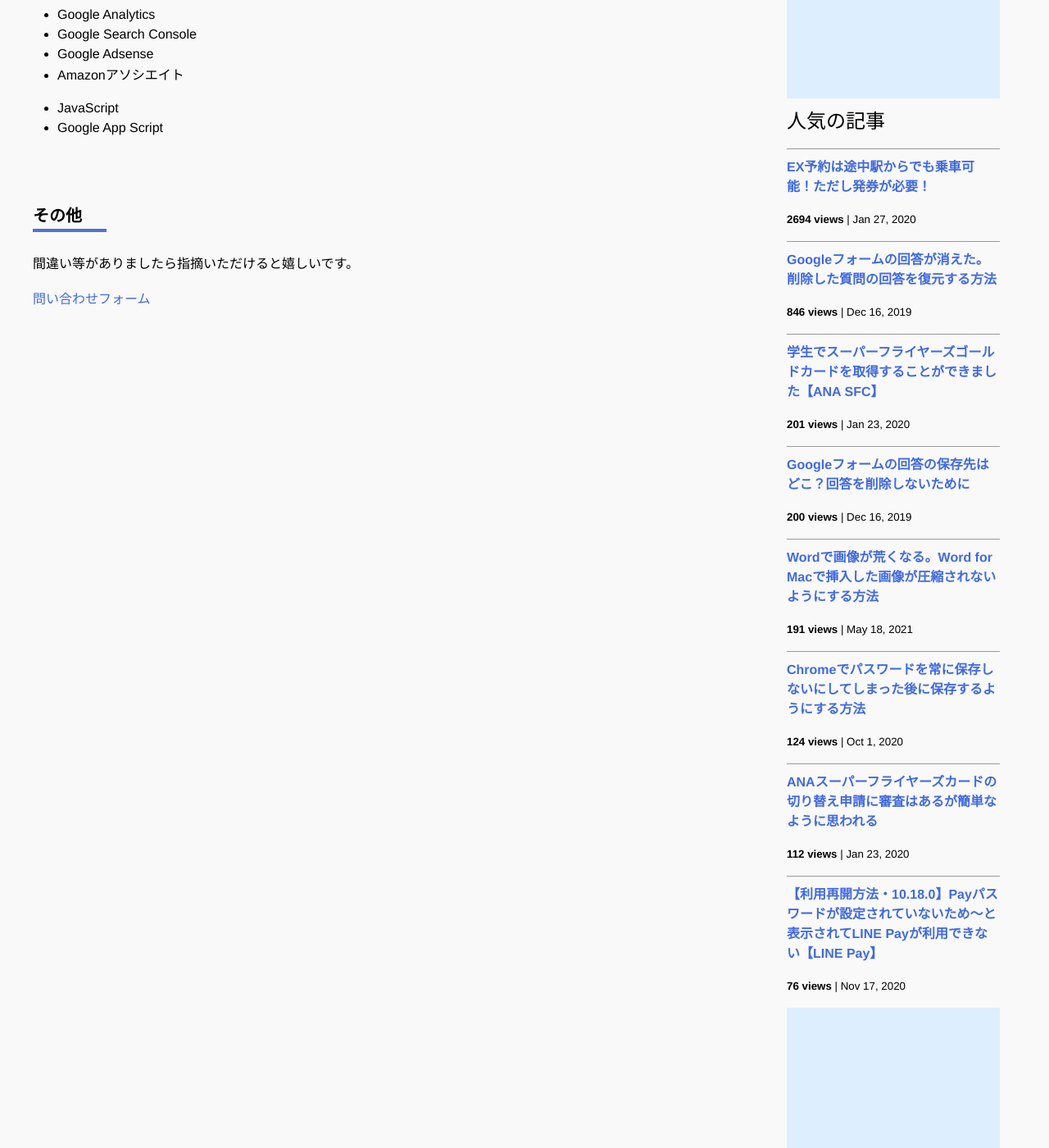
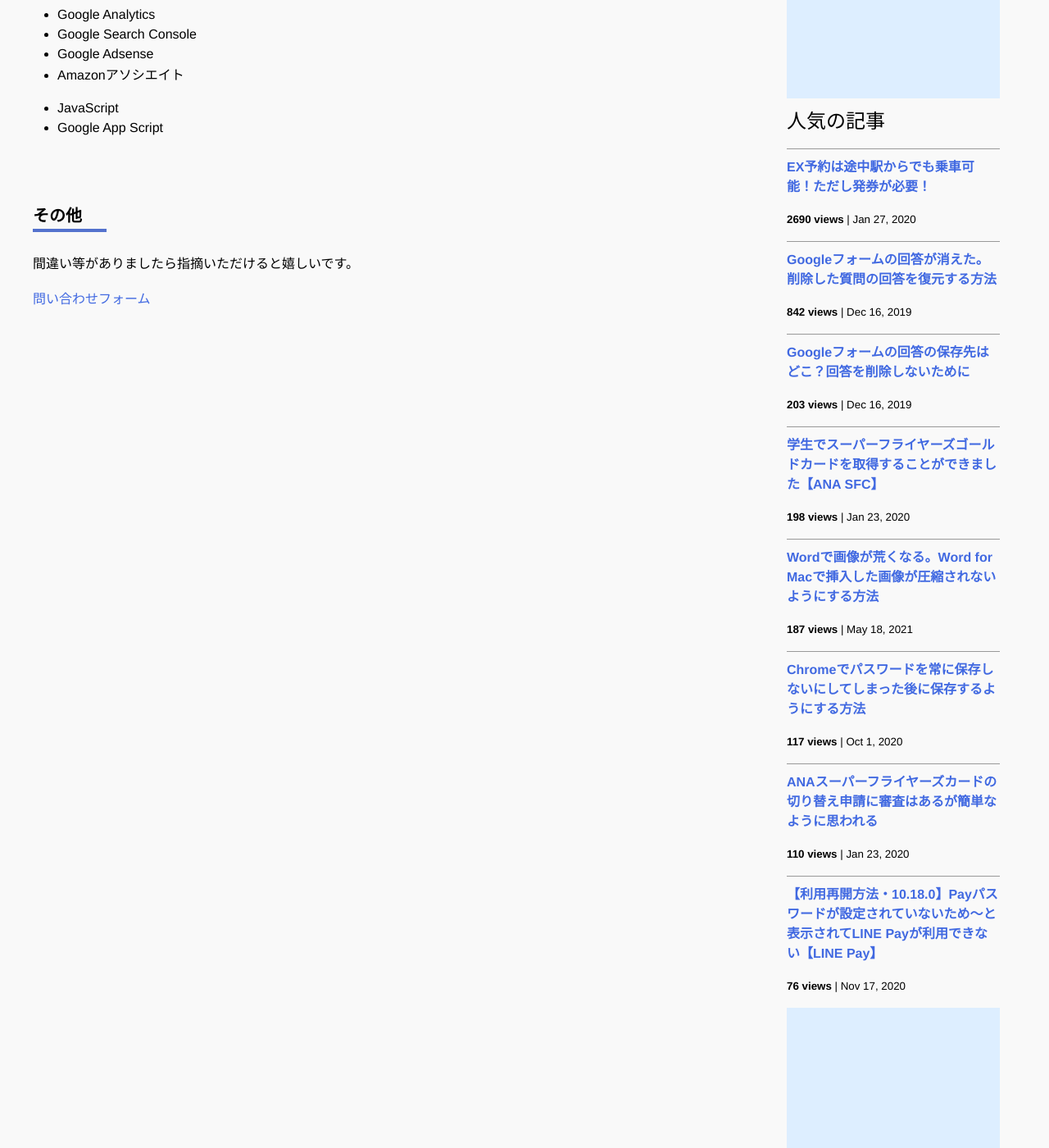
Before and after one commit to iwanaminami/shoyaiwaname, a Jekyll site: the page built from about.markdown, in a window 1280 px wide and 1400 px high, scrolled down 693 px. Shown: the whole window at 82% size. Built offline with Jekyll 4.4.1, drawn with Linux system fonts in a browser that asks for light colours; nearby versions of some CDN libraries; comment, search, counter and statistics services are not loaded.

Commit message:
a new commit message

```diff
--- a/_data/popularposts.yml
+++ b/_data/popularposts.yml
@@ -1,17 +1,17 @@
 side:
-  - view: 2694
+  - view: 2690
     url: /2020/01/27/ex-rideontheway.html
-  - view: 846
+  - view: 842
     url: /2019/12/16/restore-googleform.html
-  - view: 201
+  - view: 203
+    url: /2019/12/16/googleform-answers.html
+  - view: 198
     url: /2020/01/23/sfcgold.html
-  - view: 200
-    url: /2019/12/16/googleform-answers.html
-  - view: 191
+  - view: 187
     url: /2021/05/18/image-compression-word.html
-  - view: 124
+  - view: 117
     url: /2020/10/01/googlepassword.html
-  - view: 112
+  - view: 110
     url: /2020/01/23/sfc-judge.html
   - view: 76
     url: /2020/11/17/linepay.html
```
